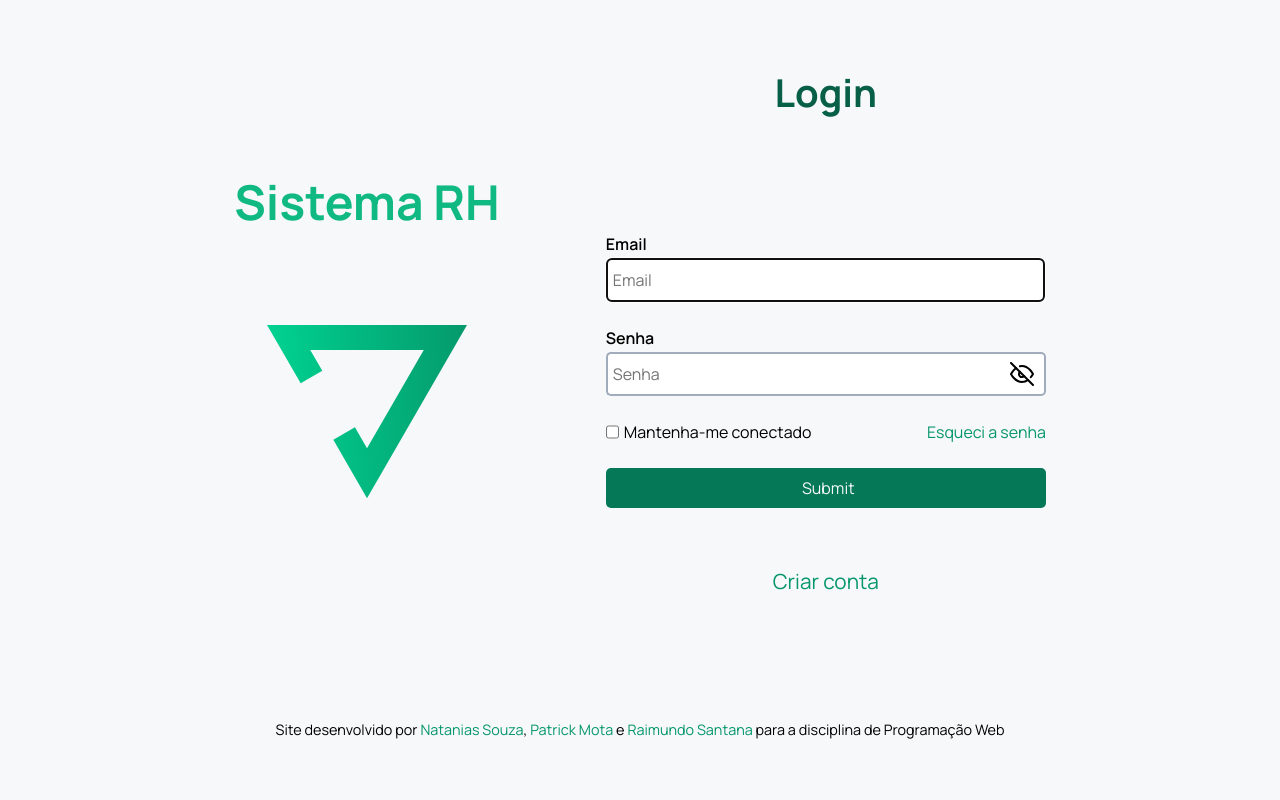
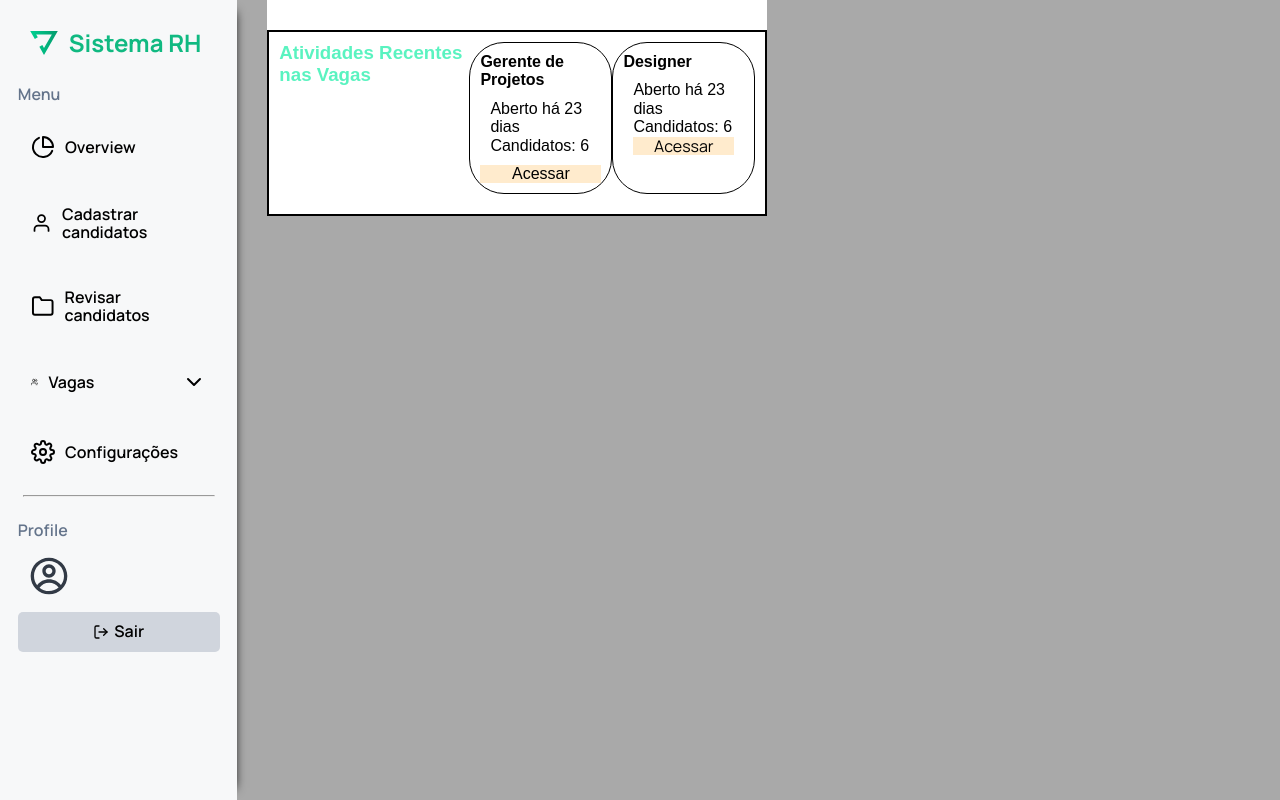
Before and after one commit to RSNF/Sistema-RH, a React (Create React App) app in the folder frontend/: page / in a window 1280 px wide. Before the commit this address led to /login. Built offline with nearby package versions, Linux system fonts and the light colour scheme; no server answers.

Commit message:
Dashboard- Test 01

```diff
--- /dev/null
+++ b/frontend/src/components/Atividade/index.jsx
@@ -0,0 +1,32 @@
+import "./style.css";
+
+export const Atividade = ({ href, text, target }) => {
+  return (
+    <section className="atividades">
+      <section className="atividades-vagas">
+        <div className="text-principal">
+          <h3 className="text-font">Atividades Recentes nas Vagas</h3>
+        </div>
+        <div className="item">
+          <h4 className="text-font">Gerente de Projetos</h4>
+          <div className="text-item">
+            <p className="text-font">Aberto há 23 dias</p>
+            <p className="text-font">Candidatos: 6</p>
+          </div>
+          <div className="acesso">
+            <p className="text-font">Acessar</p>
+          </div>
+        </div>
+
+        <div className="item">
+          <h4 className="text-font">Designer</h4>
+          <div className="text-item">
+            <p className="text-font">Aberto há 23 dias</p>
+            <p className="text-font">Candidatos: 6</p>
+            <p className="acesso">Acessar</p>
+          </div>
+        </div>
+      </section>
+    </section>
+  );
+};
--- /dev/null
+++ b/frontend/src/components/Atividade/style.css
@@ -0,0 +1,49 @@
+* {
+  margin: 0;
+  padding: 0;
+  box-sizing: border-box;
+}
+body {
+  background-color: darkgray;
+}
+.text-font {
+  font-family: Arial, Helvetica, sans-serif;
+}
+.text-principal {
+  padding-bottom: 10px;
+  color: rgb(90, 243, 192);
+}
+.atividades {
+  padding-top: 30px;
+  background-color: white;
+  width: 500px;
+
+  display: flex;
+  flex-direction: column;
+}
+.atividades-vagas {
+  padding: 10px;
+  border: 2px solid black;
+  padding-bottom: 20px;
+
+  display: flex;
+  justify-content: flex-end;
+}
+.item {
+  padding: 10px;
+
+  border-radius: 35px;
+  border: 1px;
+  border-style: solid;
+  width: 200px;
+}
+.text-item {
+  padding: 10px;
+}
+.acesso {
+  padding: 0;
+  margin: 0;
+  display: flex;
+  justify-content: center;
+  background-color: blanchedalmond;
+}
--- a/frontend/src/pages/Dashboard/index.jsx
+++ b/frontend/src/pages/Dashboard/index.jsx
@@ -1,5 +1,6 @@
 import { SideBar } from "../../components/SideBar";
 import { Footer } from "../../components/Footer";
+import { Atividade } from "../../components/Atividade";
 import "./style.css";
 
 export const Dashboard = () => {
@@ -7,10 +8,7 @@ export const Dashboard = () => {
     <main className="main-dashboard">
       <SideBar />
       <div className="content">
-        <div className="behavior-sliders">
-
-        </div>
-        <Footer />
+        <Atividade />
       </div>
     </main>
   );
```
Also changed, not shown: frontend/src/components/ProtectedLayout/index.jsx (+4 -4 lines).
